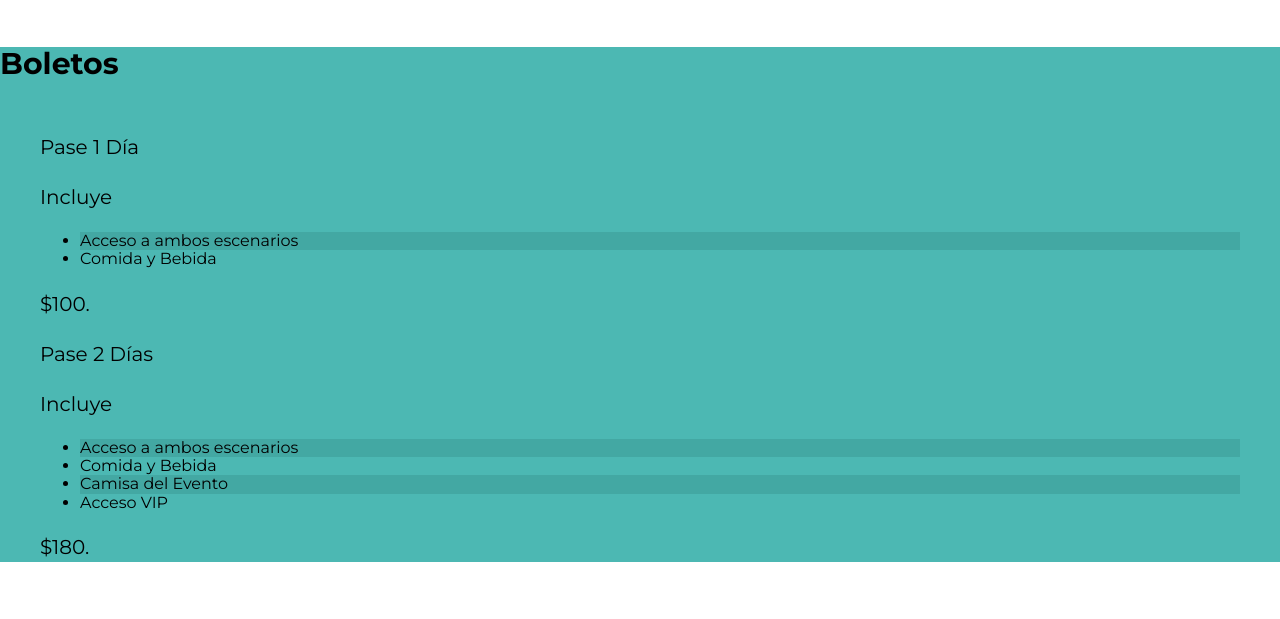
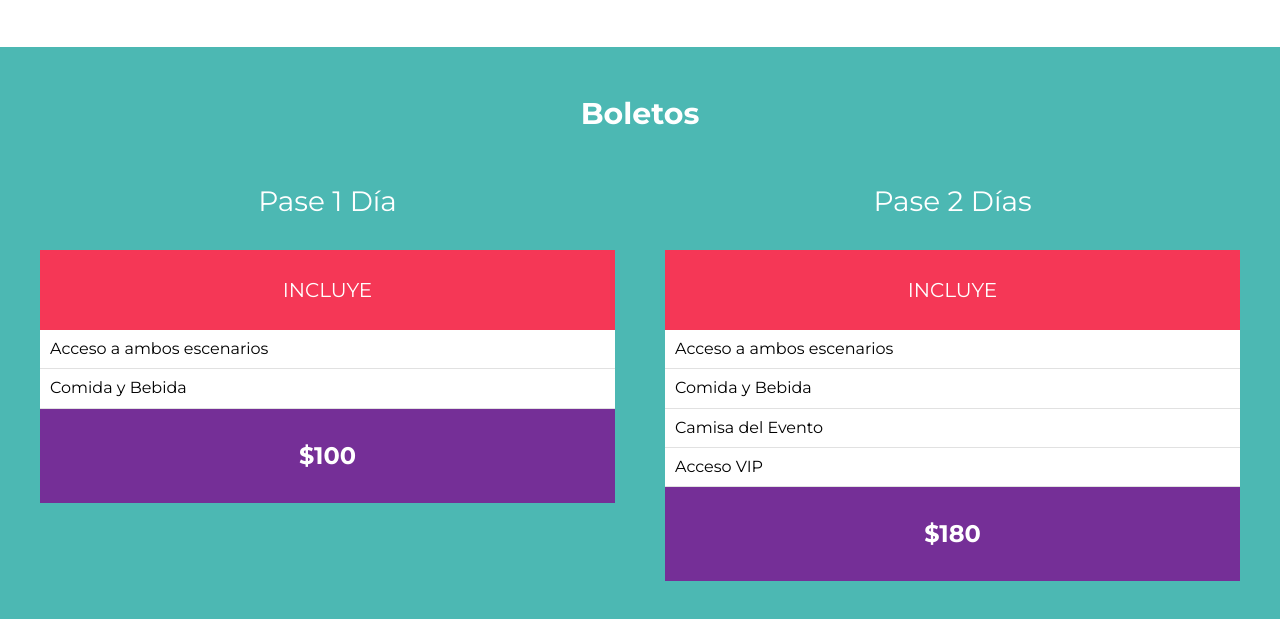
Before and after one commit to fschwalb/FestivalMusica_inicio, a website: page index.html in a window 1280 px wide. Shown: the part 4031-4650 px from the top of the page. Before the commit the page ends 4613 px from the top, so only its background shows below. Drawn offline with nearby package versions, Linux system fonts and the light colour scheme; files that its build step writes are made by us from their sources; files whose address does not match are found by name.

Commit message:
_boletos.scss Done

```diff
--- a/index.html
+++ b/index.html
@@ -194,7 +194,7 @@
 
         <div class="contenedor contenedor-boletos">
             <div class="basico pase">
-                <p>Pase 1 Día</p>
+                <p class="nombre-pase">Pase 1 Día</p>
 
                 <header class="pase-header">
                     <p>Incluye</p>
@@ -208,12 +208,12 @@
                 </div>
 
                 <footer class="pase-footer">
-                    <p>$100.</p>
+                    <p>$100</p>
                 </footer>
             </div>
 
             <div class="premium pase">
-                <p>Pase 2 Días</p>
+                <p class="nombre-pase">Pase 2 Días</p>
 
                 <header class="pase-header">
                     <p>Incluye</p>
@@ -229,7 +229,7 @@
                 </div>
 
                 <footer class="pase-footer">
-                    <p>$180.</p>
+                    <p>$180</p>
                 </footer>
             </div>
         </div>
--- /dev/null
+++ b/src/scss/layout/_boletos.scss
@@ -0,0 +1,70 @@
+@use 'base/variables' as v;
+@use 'base/mixins' as m;
+
+
+.boletos {
+    padding: 5rem 0;
+
+    h3 {
+        text-align: center;
+        color: v.$blanco;
+        margin-bottom: 2rem
+    }
+
+    .contenedor-boletos {
+        @include m.tablet {
+            @include m.grid(2, 5rem);
+        }
+    }
+}
+
+.pase {
+    .nombre-pase {
+        text-align: center;
+        font-size: 2.8rem;
+        color: v.$blanco;
+    }
+
+    &-header,
+    &-footer {
+        padding: .5rem;
+
+        p {
+            text-align: center;
+            color: v.$blanco;
+        }
+    }
+
+    &-header {
+        background-color: v.$rosa;
+
+        p {
+            text-transform: uppercase;
+            font-size: 1.6rema;
+        }
+    }
+
+    &-body {
+        background-color: v.$blanco;
+
+        ul {
+            @include m.reset-list;
+
+            li,
+            :nth-child(odd) {
+                background-color: v.$blanco;
+                padding: 1rem;
+                border-bottom: 1px solid #E1E1E1;
+            }
+        }
+    }
+
+    &-footer {
+        background-color: v.$morado;
+
+        p {
+            font-size: 2.4rem;
+            font-weight: 700;
+        }
+    }
+}
--- a/src/scss/layout/_index.scss
+++ b/src/scss/layout/_index.scss
@@ -3,3 +3,4 @@
 @forward 'festival';
 @forward 'lineup';
 @forward 'galeria';
+@forward 'boletos';
```
